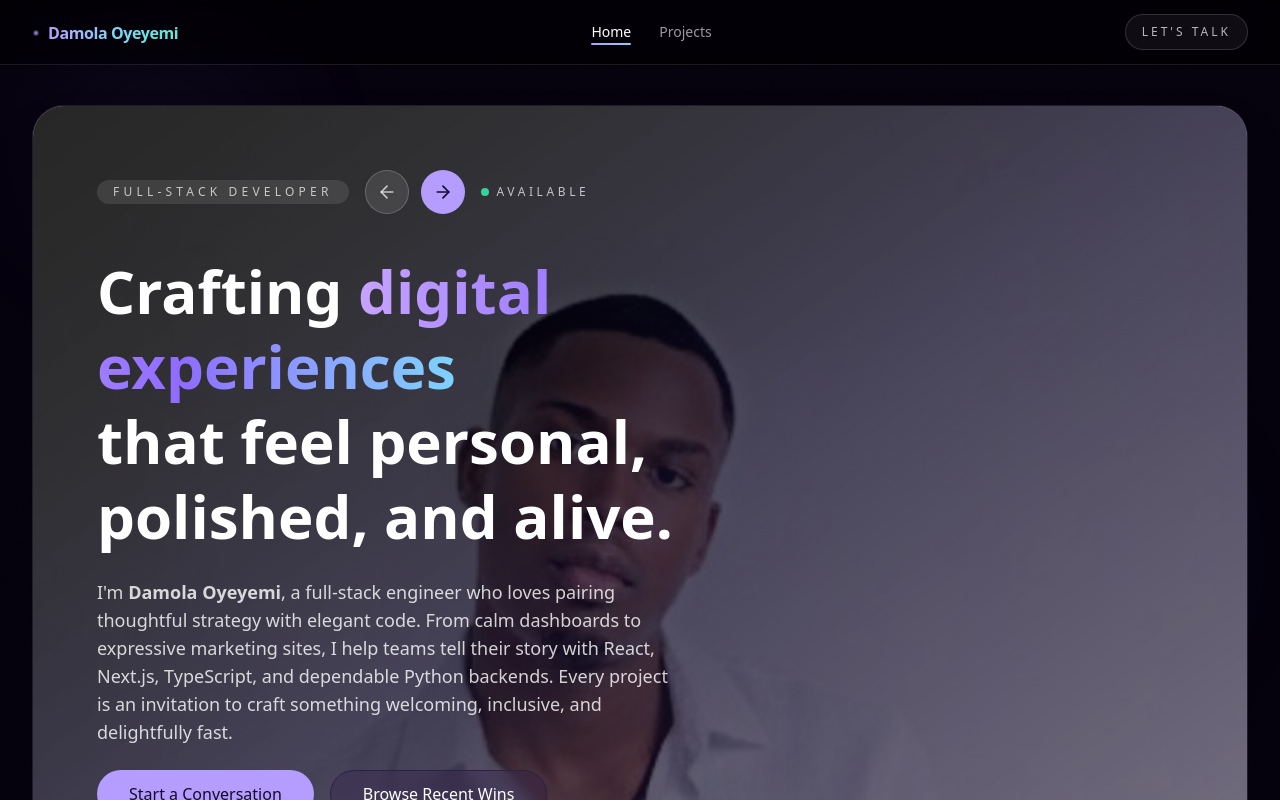
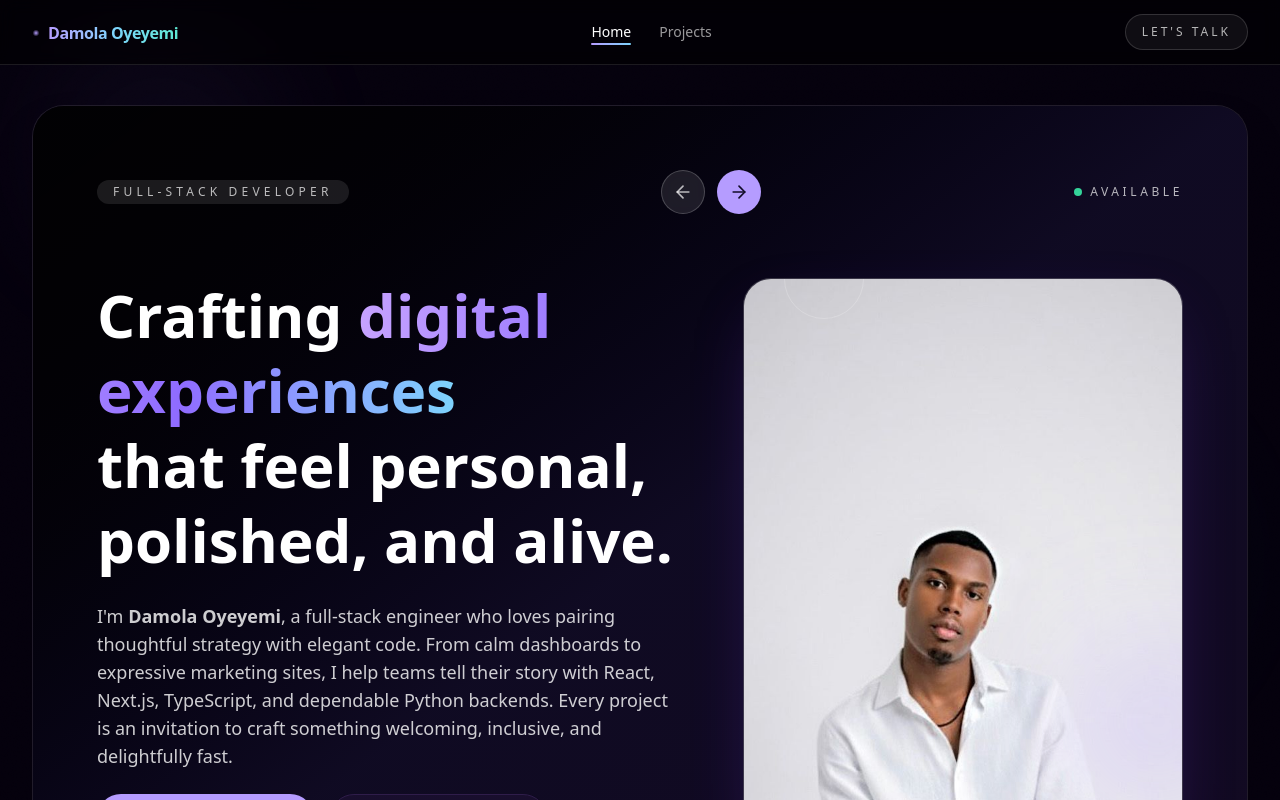
Before and after one commit to Andesfluffy/portfolio, a Next.js app: page / in a window 1280 px wide. Shown: the top 800 px of the page. Built offline with nearby package versions, Linux system fonts and the light colour scheme.

Commit message:
Align hero portrait with heading block

```diff
--- a/app/page.tsx
+++ b/app/page.tsx
@@ -26,29 +26,12 @@ export default function Home() {
     <div className="space-y-16">
       <section className="relative overflow-hidden rounded-[32px] border border-white/10 bg-[#080312] text-white shadow-2xl">
         <div className="absolute inset-0">
-          <motion.div
-            initial={{ scale: 1.01 }}
-            animate={{ scale: 1.06 }}
-            transition={{ duration: 20, repeat: Infinity, repeatType: "reverse", ease: "easeInOut" }}
-            className="absolute inset-0 will-change-transform [transform-origin:50%_35%] sm:[transform-origin:50%_50%] lg:[transform-origin:50%_65%]"
-          >
-            <Image
-              src={heroImg}
-              alt="Portrait of Damola Oyeyemi in a white shirt against a light backdrop"
-              fill
-              priority
-              placeholder="blur"
-              quality={95}
-              sizes="100vw"
-              className="object-cover object-[50%_18%] sm:object-[50%_38%] md:object-[50%_46%] lg:object-[50%_56%]"
-            />
-          </motion.div>
           <div className="absolute inset-0 bg-gradient-to-br from-black/82 via-[#120d28]/75 to-[#1b0f2f]/55" />
           <div className="absolute inset-0 [mask-image:radial-gradient(1200px_620px_at_50%_-14%,black,transparent)]" />
         </div>
 
-        <div className="relative z-10 flex flex-col justify-between gap-10 p-6 sm:p-10 lg:p-14 xl:p-16 min-h-[88svh] sm:min-h-[72vh] lg:min-h-[66vh]">
-          <div className="flex flex-wrap items-center gap-4 text-sm text-white/70">
+        <div className="relative z-10 flex flex-col gap-10 p-6 sm:p-10 lg:min-h-[60vh] lg:gap-14 lg:p-14 xl:gap-16 xl:p-16">
+          <div className="flex flex-wrap items-center gap-4 text-sm text-white/70 lg:justify-between">
               <div className="flex items-center gap-2 rounded-full bg-white/10 px-4 py-1 uppercase tracking-[0.3em]">
                 <span className="text-xs">Full‑Stack Developer</span>
               </div>
@@ -74,6 +57,7 @@ export default function Home() {
               </div>
             </div>
 
+          <div className="grid gap-10 lg:grid-cols-[minmax(0,1.05fr)_minmax(320px,400px)] lg:items-stretch lg:gap-14 xl:grid-cols-[minmax(0,1.05fr)_minmax(340px,440px)] xl:gap-16">
             <div className="max-w-xl space-y-6">
               <motion.h1
                 initial={{ opacity: 0, y: 20 }}
@@ -117,6 +101,35 @@ export default function Home() {
                 >
                   <Link href="/projects">Browse Recent Wins</Link>
                 </Button>
+              </motion.div>
+            </div>
+
+            <motion.div
+              initial={{ opacity: 0, y: 40 }}
+              animate={{ opacity: 1, y: 0 }}
+              transition={{ duration: 0.6, delay: 0.15 }}
+              className="relative aspect-[3/5] overflow-hidden rounded-[28px] border border-white/15 bg-white/5 shadow-[0_25px_70px_-25px_rgba(124,58,237,0.35)] sm:mx-auto sm:max-w-sm lg:mx-0 lg:h-full lg:max-w-none lg:aspect-auto lg:self-stretch"
+            >
+              <div className="absolute inset-0 bg-gradient-to-br from-white/10 via-transparent to-primary/15" />
+              <motion.div
+                initial={{ scale: 1 }}
+                animate={{ scale: 1.02 }}
+                transition={{ duration: 18, repeat: Infinity, repeatType: "reverse", ease: "easeInOut" }}
+                className="absolute inset-0"
+              >
+                <Image
+                  src={heroImg}
+                  alt="Portrait of Damola Oyeyemi in a white shirt against a light backdrop"
+                  fill
+                  priority
+                  placeholder="blur"
+                  quality={95}
+                  sizes="(min-width: 1280px) 440px, (min-width: 1024px) 400px, (min-width: 640px) 50vw, 90vw"
+                  className="object-cover object-[50%_38%]"
+                />
+              </motion.div>
+              <div className="absolute -right-12 bottom-12 hidden h-36 w-36 rounded-full bg-primary/40 blur-3xl sm:block" />
+              <div className="absolute -top-10 left-10 h-20 w-20 rounded-full border border-white/20" />
             </motion.div>
           </div>
 
```
Lines whose indentation alone changed are shown as unchanged.
